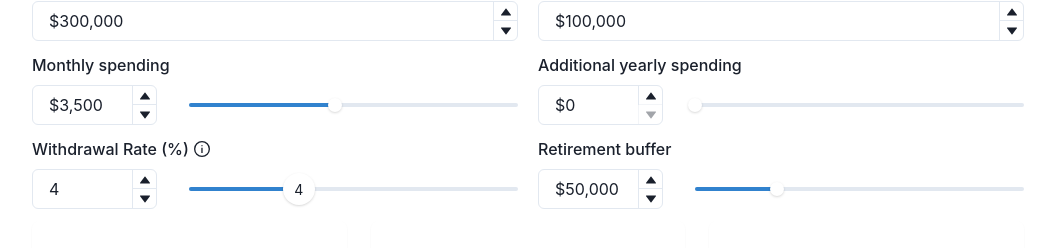
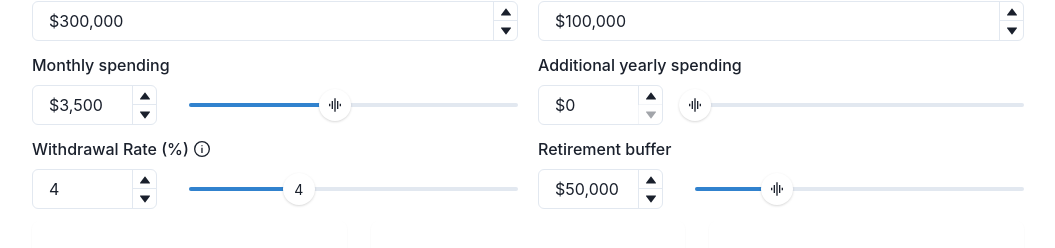
Before and after one commit to adamzerner/minimal-retirement-calculator, a Next.js app: page / in a window 1280 px wide. Shown: the part 119-367 px from the top of the page, without its empty margins (112-1167 px from the left). Built offline with nearby package versions, Linux system fonts and the light colour scheme.

Commit message:
Add icon to slider thumb

```diff
--- a/components/number-input.tsx
+++ b/components/number-input.tsx
@@ -13,6 +13,7 @@ import {
   SliderFilledTrack,
   Flex,
 } from "@chakra-ui/react";
+import { MdGraphicEq } from "react-icons/md";
 import { toCurrencyDisplay } from "../utilities/to-currency-display";
 
 type Props = {
@@ -128,7 +129,9 @@ const NumberInputWithSlider = ({
         <SliderFilledTrack />
       </SliderTrack>
       {slider.max > 99 ? (
-        <SliderThumb />
+        <SliderThumb boxSize="32px">
+          <Box as={MdGraphicEq}></Box>
+        </SliderThumb>
       ) : (
         <SliderThumb fontSize="sm" boxSize="32px">
           {value}
```
